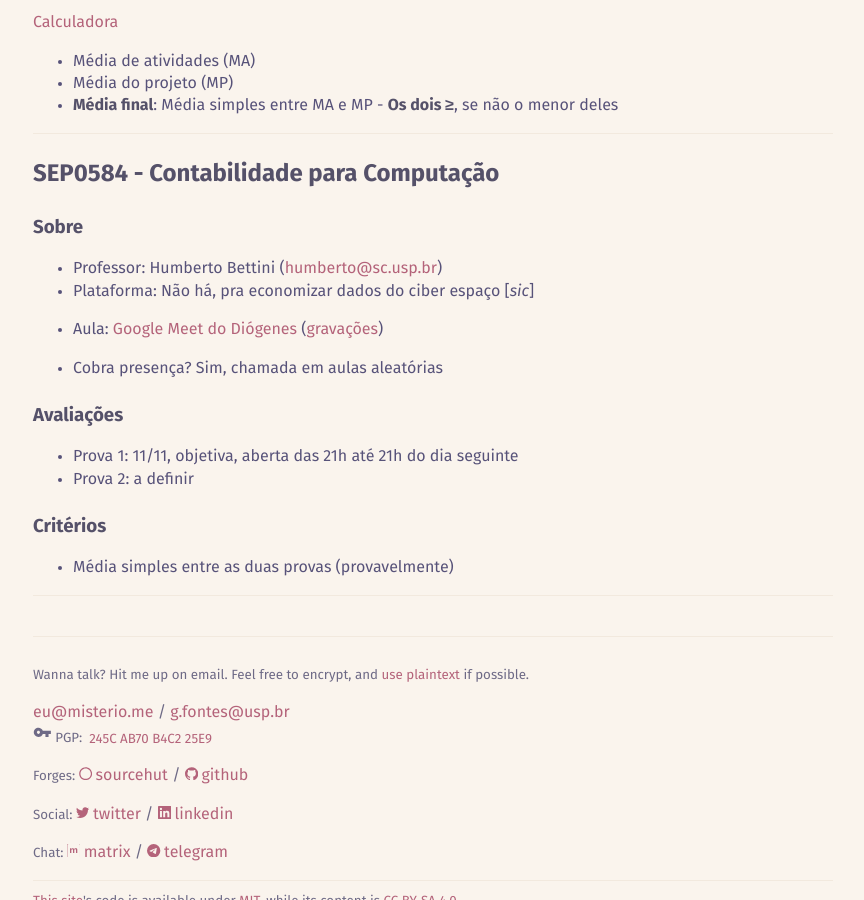
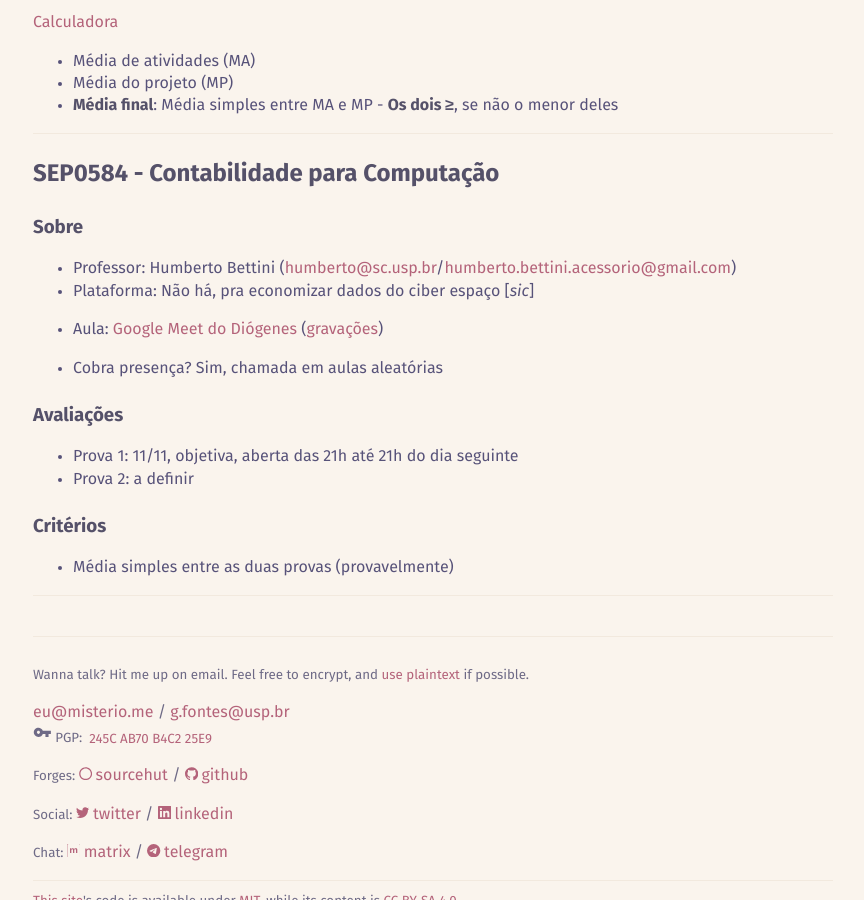
Before and after one commit to Misterio77/website, a Jekyll site: the page built from _notes/disciplinas-2021-2.md, in a window 1280 px wide and 900 px high, scrolled down 4196 px. Shown: the whole window, without its empty margins (207-1071 px from the left). Built offline with Jekyll 4.4.1, drawn with Linux system fonts in a browser that asks for light colours.

Commit message:
adiciona email acessorio do acessorio

```diff
--- a/_notes/disciplinas-2021-2.md
+++ b/_notes/disciplinas-2021-2.md
@@ -176,7 +176,7 @@ date: 2021-08-16
 {: #SEP0584 .acessorio}
 
 ### Sobre
-- Professor: Humberto Bettini ([humberto@sc.usp.br](mailto:humberto@sc.usp.br))
+- Professor: Humberto Bettini ([humberto@sc.usp.br](mailto:humberto@sc.usp.br)/[humberto.bettini.acessorio@gmail.com](mailto:humberto.bettini.acessorio@gmail.com))
 - Plataforma: Não há, pra economizar dados do ciber espaço [_sic_]
 - Aula: [Google Meet do Diógenes](https://meet.google.com/rku-xnuu-kjr) ([gravações](https://drive.google.com/folderview?id=1JckHfflmn7fx-PPAYQmuKDIpGg2KGEiB))
 
```
